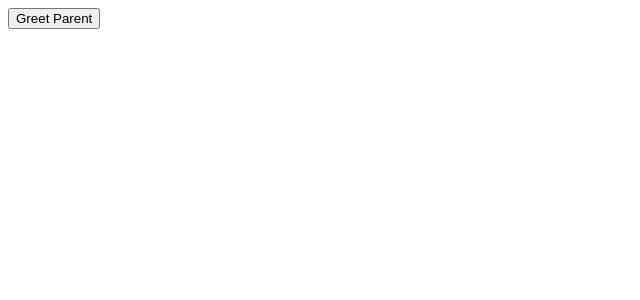
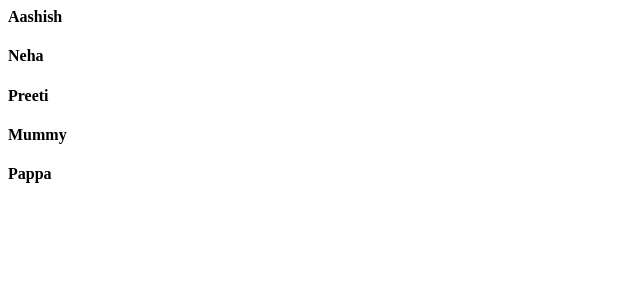
Before and after one commit to raashish/React-Tutorial-Codevolution, a React (Create React App) app: page / in a window 1280 px wide. Shown: the top 300 px of the page, without its empty margins (0-640 px from the left). Built offline with nearby package versions, Linux system fonts and the light colour scheme.

Commit message:
1 file modified, 1 added

```diff
--- a/src/App.js
+++ b/src/App.js
@@ -4,6 +4,7 @@ import FunctionClick from './components/FunctionClick';
 import ClassClick from './components/ClassClick';
 import EventBind from './components/14/EventBind';
 import ParentComponent from './components/15/ParentComponent';
+import NameList from './components/17/NameList';
 
 export default function App() {
   return (
@@ -13,7 +14,8 @@ export default function App() {
       {/* <FunctionClick />
       <ClassClick /> */}
       {/* <EventBind /> */}
-      <ParentComponent />
+      {/* <ParentComponent /> */}
+      <NameList />
     </div>
   );
 }
--- /dev/null
+++ b/src/components/17/NameList.js
@@ -0,0 +1,14 @@
+import React from 'react';
+
+function NameList() {
+  const names = ['Aashish', 'Neha', 'Preeti', 'Mummy', 'Pappa'];
+  return (
+    <div>
+      {names.map((name) => (
+        <h4>{name}</h4>
+      ))}
+    </div>
+  );
+}
+
+export default NameList;
```
